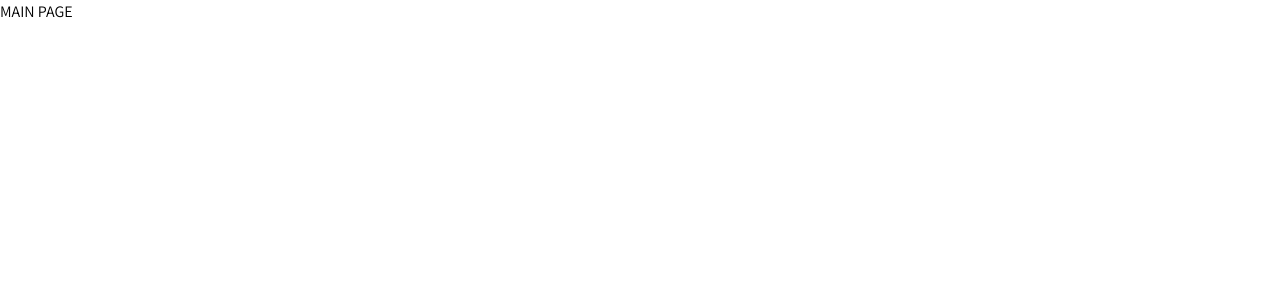
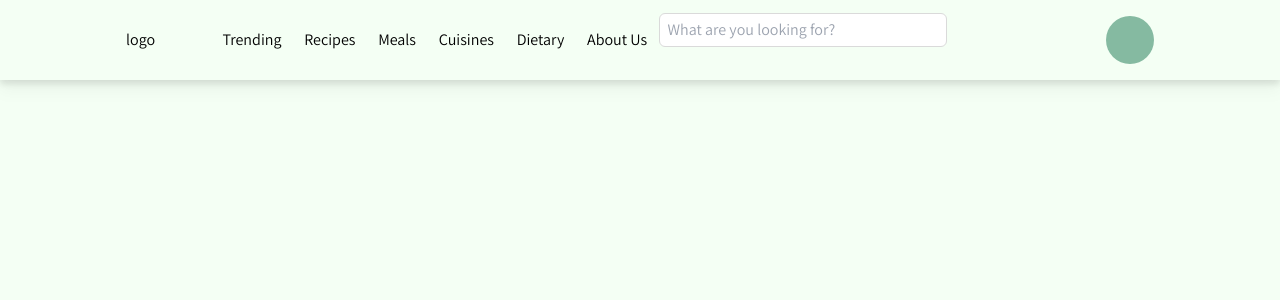
Before and after one commit to Ajdj100/Recipe-App, a Vue app in the folder Client/Recipe App/: page / in a window 1280 px wide. Shown: the top 300 px of the page. Built offline with nearby package versions, Linux system fonts and the light colour scheme.

Commit message:
added navbar

```diff
--- /dev/null
+++ b/Client/Recipe App/src/components/navbar.vue
@@ -0,0 +1,42 @@
+<template>
+    <div class="w-screen h-20 drop-shadow-lg bg-inherit flex items-center justify-between px-[126px]">
+        <p class="mr-14">logo</p>
+        <div class="flex justify-around w-full">
+            <a>Trending</a>
+            <a>Recipes</a>
+            <a>Meals</a>
+            <a>Cuisines</a>
+            <a>Dietary</a>
+            <a>About Us</a>
+        </div>
+        <!-- search bar -->
+        <div class="w-full">
+            <input type="text" v-model="searchText" placeholder="What are you looking for?"
+                class="border border-grey-near rounded-md focus:outline-none py-1 px-2 mb-5 w-72">
+        </div>
+        <!-- profile -->
+        <div>
+            <div class="h-12 w-12 bg-green-dark rounded-full" @click="profileDropdown = true">
+
+            </div>
+            <!-- profile options -->
+            <div v-show="profileDropdown">
+
+            </div>
+        </div>
+    </div>
+</template>
+
+<script>
+
+export default {
+    data() {
+        return {
+            searchText: '',
+            profileDropdown: false,
+
+        }
+    }
+}
+
+</script>
--- a/Client/Recipe App/src/views/mainPage.vue
+++ b/Client/Recipe App/src/views/mainPage.vue
@@ -1,4 +1,19 @@
 <template>
+    <div class="bg-green-light h-screen overflow-clip">
+        <navbar></navbar>
+        <!-- content -->
+        <div class="h-full bg-inherit">
+            <RouterView />
+        </div>
+    </div>
+</template>
 
-    MAIN PAGE
-</template>
+<script>
+import navbar from '../components/navbar.vue';
+
+export default {
+    components: {
+        navbar
+    }
+}
+</script>
```
